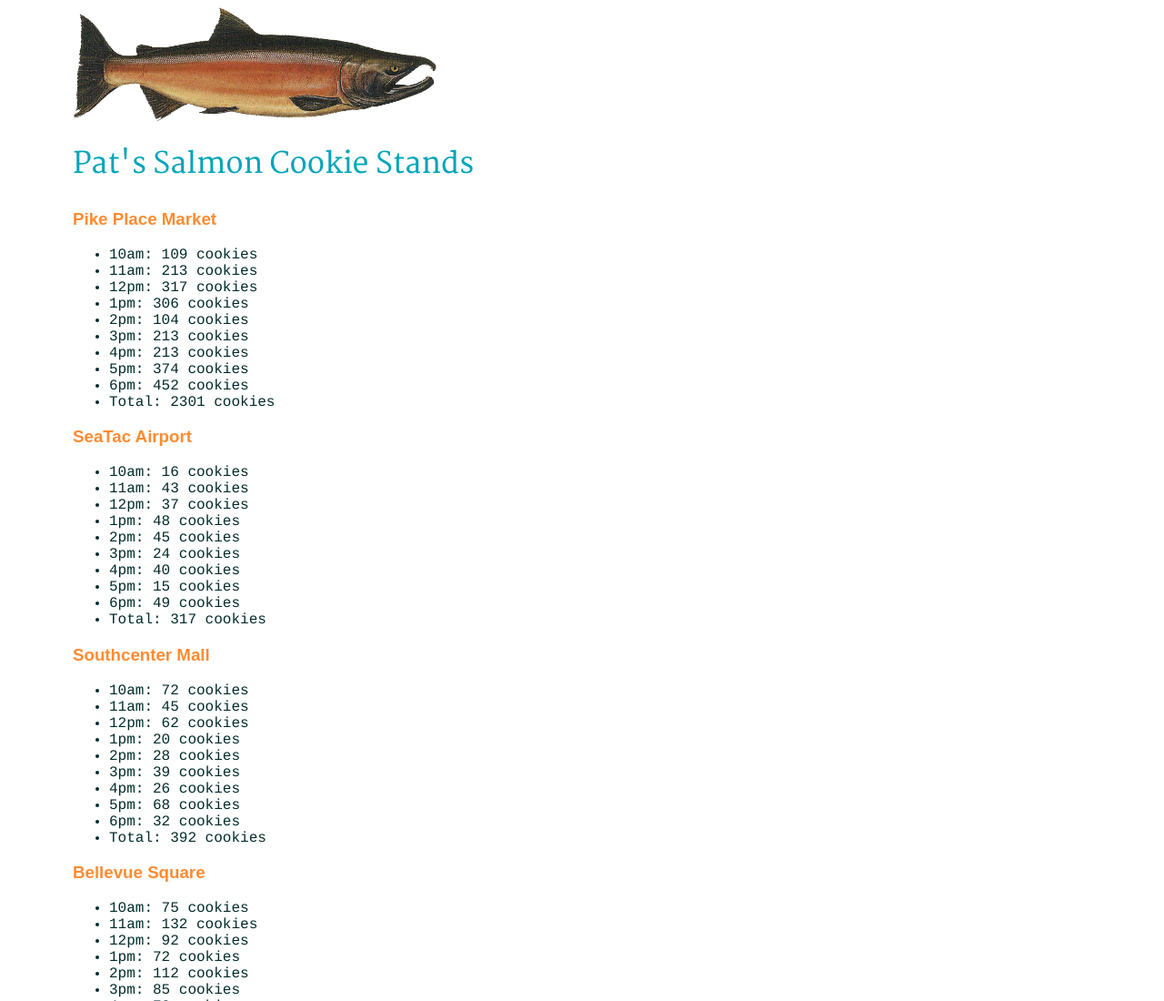
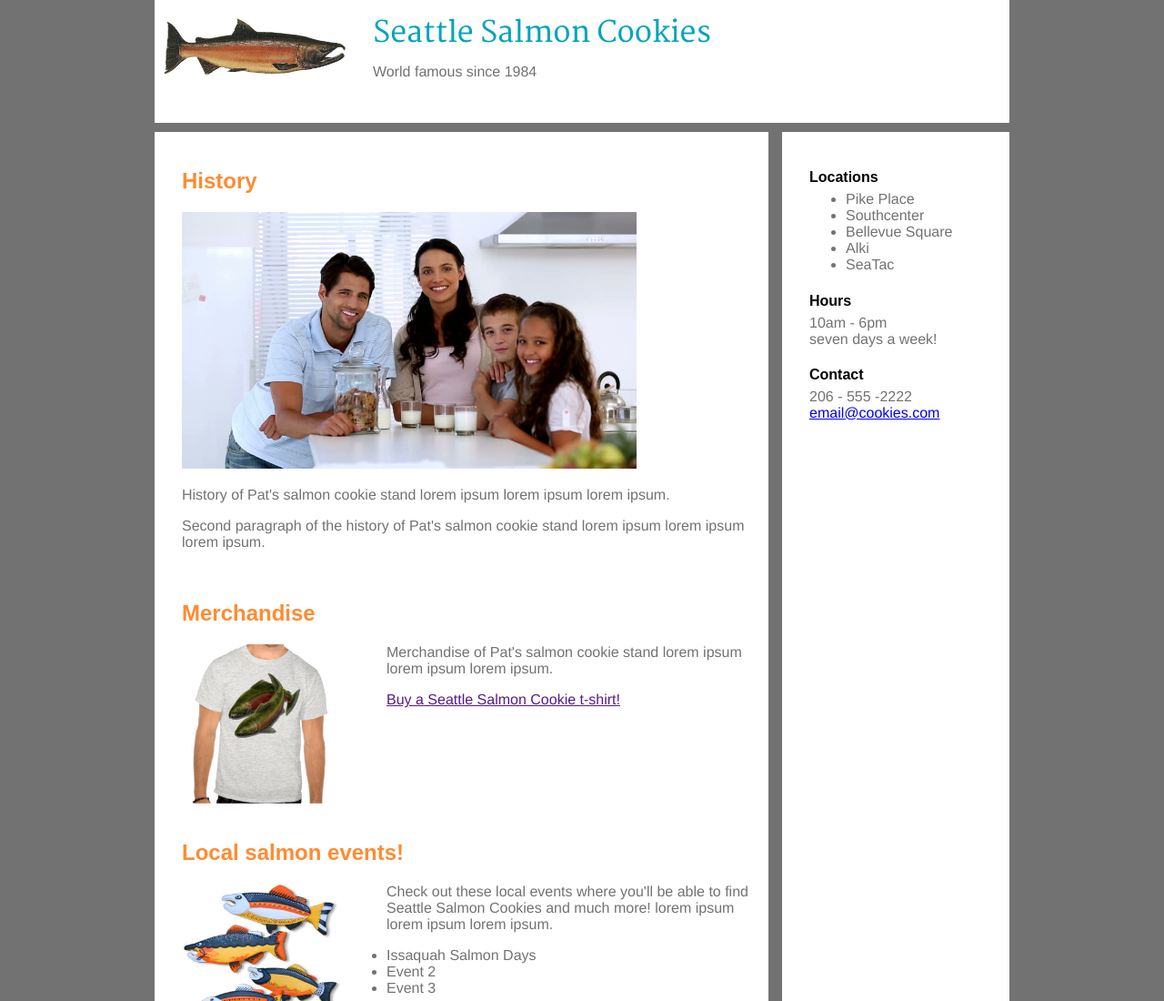
Before and after one commit to patyau/cookie-stand, a plain HTML site: page index.html in a window 1280 px wide. Shown: the top 1100 px of the page at 91% size. Drawn offline with Linux system fonts and the light colour scheme.

Commit message:
created public facing page and updated styling

```diff
--- a/index.html
+++ b/index.html
@@ -1,4 +1,7 @@
+<!DOCTYPE html>
+
 <html>
+
 <head>
 	<title></title>
 	<link rel="stylesheet" type="text/css" href="style.css" />
@@ -6,31 +9,75 @@
 </head>
 
 <body>
-	<img src="img/salmon.png" width="400" />
-	<h1 id="main">Pat's Salmon Cookie Stands</h1>
+<div id="page">
+	<header>
+		<img id="header_pic" src="img/salmon.png" />
+		<h1 id="main">Seattle Salmon Cookies</h1>
+		<p id="slogan">World famous since 1984</p>
+	</header>
 
-	<h3>Pike Place Market</h3>
-	<ul class="data" id="list1">
-	</ul>
+	<!-- Start Main Body Section -->
+	<section class="content">
+		<article id="history">
+			<h2>History</h2>
+			<img id="history_pic" alt="family eating salmon cookies" title ="family eating salmon cookies" src="img/family.jpg">
+			<p>History of Pat's salmon cookie stand lorem ipsum lorem ipsum lorem ipsum.</p>
+			<p>Second paragraph of the history of Pat's salmon cookie stand lorem ipsum lorem ipsum lorem ipsum.</p>
+		</article>
 
-	<h3>SeaTac Airport</h3>
-	<ul class="data" id="list2">
-	</ul>
+		<article id="merch">
+			<h2>Merchandise</h2>
+			<img id="merch_pic" alt="salmon cookie t-shirt" title="salmon cookie t-shirt" src="img/shirt.jpg">
+			<p>Merchandise of Pat's salmon cookie stand lorem ipsum lorem ipsum lorem ipsum.</p>
+			<p><a href="" title="Buy a Seattle Salmon Cookie t-shirt" alt="Buy a Seattle Salmon Cookie t-shirt">Buy a Seattle Salmon Cookie t-shirt!</a>
+		</article>
 
-	<h3>Southcenter Mall</h3>
-	<ul class="data" id="list3">
-	</ul>
+		<article id="events">
+			<h2>Local salmon events!</h2>
+			<img id="events_pic" title="salmon" alt="picture of salmon" src="img/salmon-art.jpg">
+			<p>Check out these local events where you'll be able to find Seattle Salmon Cookies and much more! lorem ipsum lorem ipsum lorem ipsum.</p>
+			<ul id="list_events">
+				<li>Issaquah Salmon Days</li>
+				<li>Event 2</li>
+				<li>Event 3</li>
+			</ul>
+		</article>
+	</section>
+	<!-- End Main Body Section -->
 
-	<h3>Bellevue Square</h3>
-	<ul class="data" id="list4">
-	</ul>
+	<!-- Start sidebar -->
+	<aside>
+		<section class="locations">
+			<h4>Locations</h4>
+			<ul>
+				<li>Pike Place</li>
+				<li>Southcenter</li>
+				<li>Bellevue Square</li>
+				<li>Alki</li>
+				<li>SeaTac</li>
+			</ul>
+		</section>
 
-	<h3>Alki</h3>
-	<ul class="data" id="list5">
-	</ul>
+		<section class="hours">
+			<h4>Hours</h4>
+			<p>10am - 6pm<br />
+				seven days a week!</p>
+		</section>
 
+		<section class="contact">
+			<h4>Contact</h4>
+			<p>206 - 555 -2222<br />
+			<a href="mailto:">email@cookies.com</a></p>
+		</section>
+	</aside>
+	<!-- End sidebar -->
 
-	<script src="app.js"></script>
+	<footer>
+		<p id="footer_text">October, 2015</p>
+	</footer>
+</div>
+<script src="app.js"></script>
+
 </body>
 
 </html>
--- a/style.css
+++ b/style.css
@@ -1,12 +1,98 @@
+/** {
+	border-style: dashed;
+	border-width: 1px;
+	border-color: gray;
+}*/
+
+header, section, footer, aside, nav, article, figure {
+  	display: block;
+}
+
 body {
+	background-color: #727272;
+}
+
+body.sales {
 	background-color: white;
-	margin-left: 80px;
+}
+
+#sales_page {
+	min-width: 720px;
+	max-width: 940px;
+	margin: 25px auto 25px auto;
+}
+
+#page {
+	min-width: 720px;
+	max-width: 940px;
+	margin: 25px auto 25px auto;
+}
+
+header {
+	height: 120px;
+	background-color: white;
+	margin: -30px 0px 10px 0px;
+	padding: 15px 0px 5px 10px;
+}
+
+section.content {
+	width: 630px;
+	float: left;
+	background-color: white;
+	padding-left: 30px;
+	padding-right: 15px;
+	padding-bottom: 80px;
+	margin-bottom: 10px;
+	height: 1000px;
+}
+
+aside {
+	float: right;
+	background-color: white;
+	height: 1060px;
+	width: 220px;
+	padding-left: 30px;
+	padding-top: 20px;
+
+}
+
+footer {
+	height: 60px;
+	background-color: white;
+	clear: both;
+	margin-top: 300px;
+	padding: 10px 10px 10px 10px;
+}
+
+#header_pic {
+	width: 200px;
+	float: left;
+	margin: 10px 30px 10px auto;
+}
+
+article {
+	clear: both;
+	overflow: auto;
+	width: 100%;
+	margin-top: 20px;
 }
 
 #main {
 	font-family: 'Martel', serif;
 	font-weight: bold;
 	color: #00A4BA;
+	margin: 0px 0px -10px 0px;
+}
+
+img#history_pic {
+	width: 500px;
+	float: none;
+}
+
+img {
+	width: 175px;
+	float: left;
+	margin-right: 50px;
 }
 
 .cat {
@@ -26,19 +112,14 @@ body {
 	color: #002A2A;
 }
 
-h1 {
+h1, h2, h3, h4 {
 	font-family: Avenir, sans-serif;
 	color: #FF8B31;
 }
 
-h2 {
-	font-family: Avenir, sans-serif;
-	color: #FF8B31;
-}
-
-h3 {
-	font-family: Avenir, sans-serif;
-	color: #FF8B31;
+section h4 {
+	color: black;
+	margin-bottom: -10px;
 }
 
 p {
@@ -47,6 +128,12 @@ p {
 }
 
 li {
-	font-family: Courier, monospace;
-	color: #002A2A;
+	font-family: Helvetica, sans-serif;
+	color: #727272;
 }
+
+p#footer_text {
+	text-align: right;
+	vertical-align: bottom;
+	line-height: 80px;
+}
```
Also changed, not shown: sales.html (added, +40 -0 lines), img/family.jpg (added), img/salmon-art.jpg (added), img/shirt.jpg (added).
